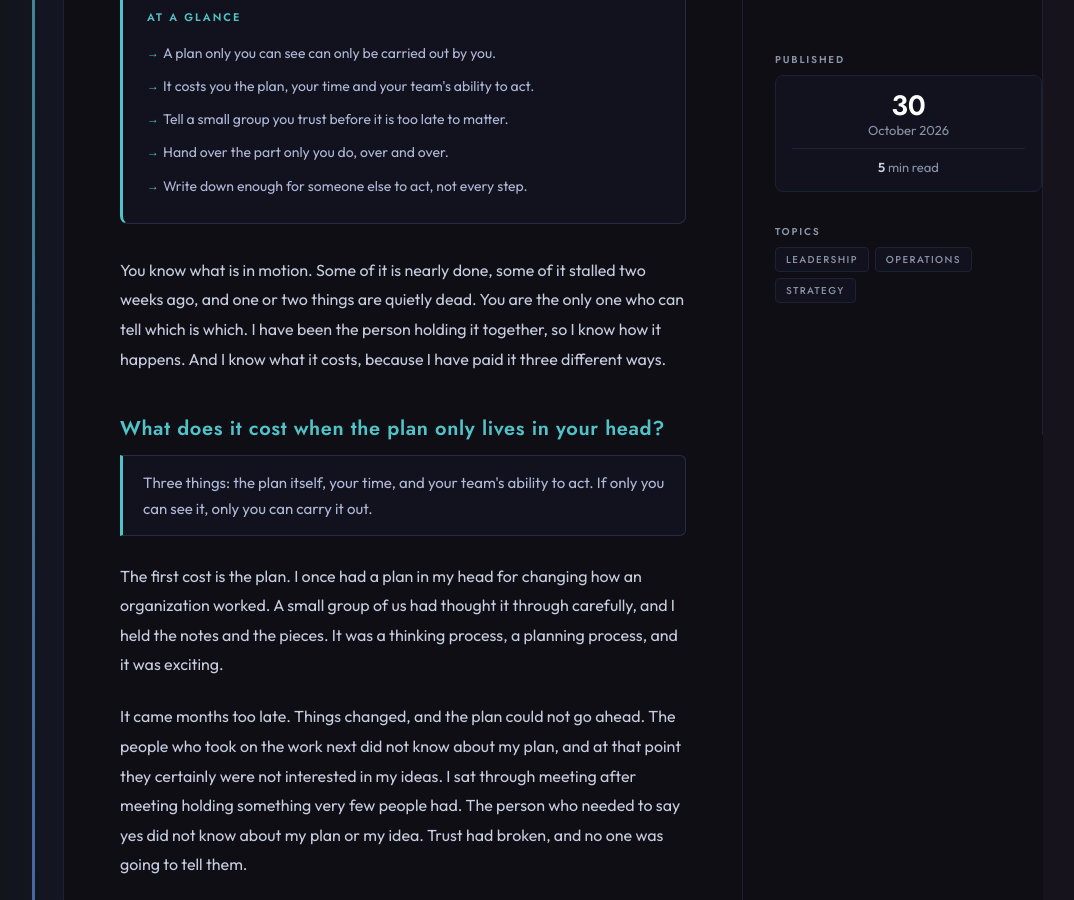
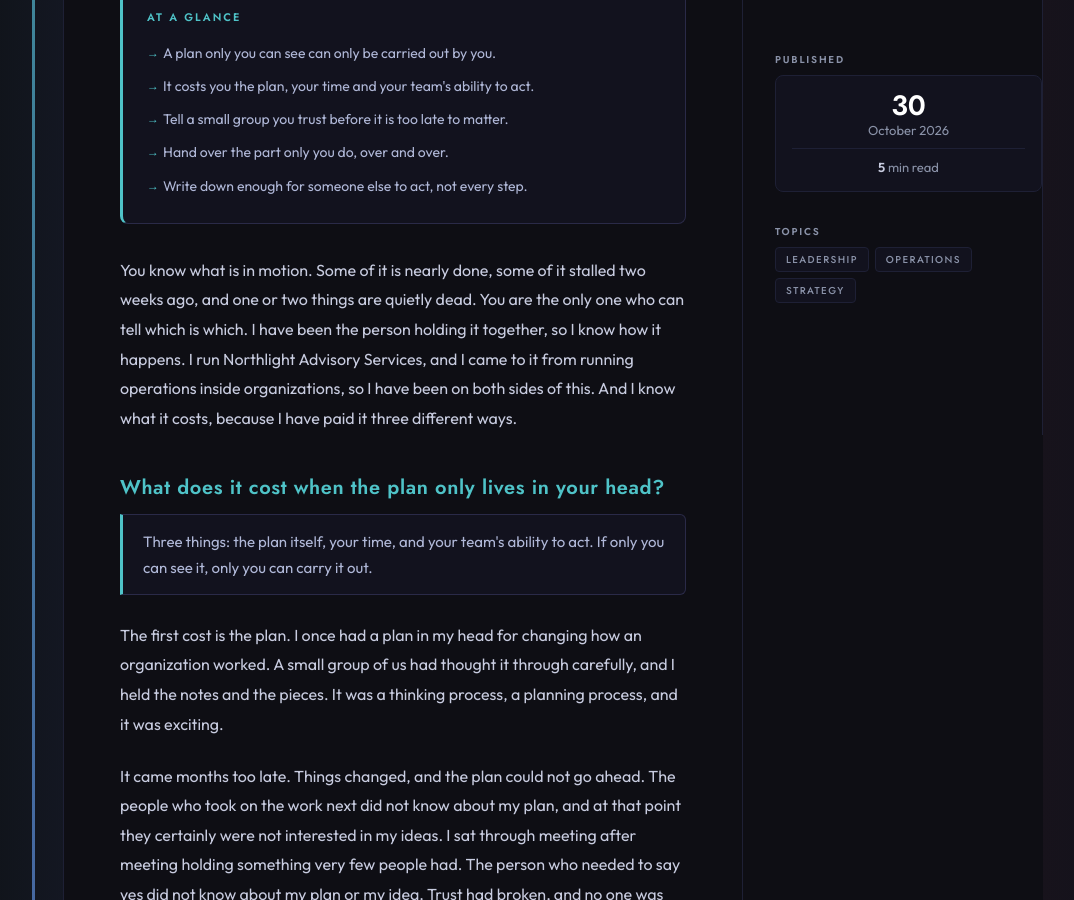
Before and after one commit to elizabethlemoine33-commits/bynorthlight-site, a Jekyll site: the page built from blog/the-plan-that-lives-in-your-head.md, in a window 1280 px wide and 900 px high, scrolled down 457 px. Shown: the whole window, without its empty margins (87-1161 px from the left). Built offline with Jekyll 4.4.1, drawn with Linux system fonts in a browser that asks for light colours; some of the changed text lies outside the part shown.

Commit message:
Alone at the Top post: add background line, example task, trim CRM detail
Co-Authored-By: Claude Sonnet 5.5 <noreply@anthropic.com>

```diff
--- a/blog/the-plan-that-lives-in-your-head.md
+++ b/blog/the-plan-that-lives-in-your-head.md
@@ -45,7 +45,7 @@ faq:
   </ul>
 </div>
 
-You know what is in motion. Some of it is nearly done, some of it stalled two weeks ago, and one or two things are quietly dead. You are the only one who can tell which is which. I have been the person holding it together, so I know how it happens. And I know what it costs, because I have paid it three different ways.
+You know what is in motion. Some of it is nearly done, some of it stalled two weeks ago, and one or two things are quietly dead. You are the only one who can tell which is which. I have been the person holding it together, so I know how it happens. I run Northlight Advisory Services, and I came to it from running operations inside organizations, so I have been on both sides of this. And I know what it costs, because I have paid it three different ways.
 
 ## What does it cost when the plan only lives in your head?
 
@@ -107,6 +107,8 @@ So we grouped steps together and built standard processes. One task on the list
 
 It ended up at about 35 tasks. It worked because there were SOPs behind the tasks, and each task had a description that carried the information. Nobody had to tick off a long checklist. The SOPs were embedded, so the information was there when they opened the task.
 
+For example, a task called "Send the monthly status update" holds the list of what goes in it, where each number comes from, who receives it, and a link to the SOP. Whoever opens it can start without asking you.
+
 That is the version of getting it out of your head I would aim for. Not a complete record, but a plan someone else can pick up. I wrote about [what happens when a hire does not clear the bottleneck](/blog/you-hired-them-now-what.html) if that is where you are.
 
 ## What would I do first?
```
Also changed, not shown: other parts of blog/the-plan-that-lives-in-your-head.md (+1 -1 lines).
